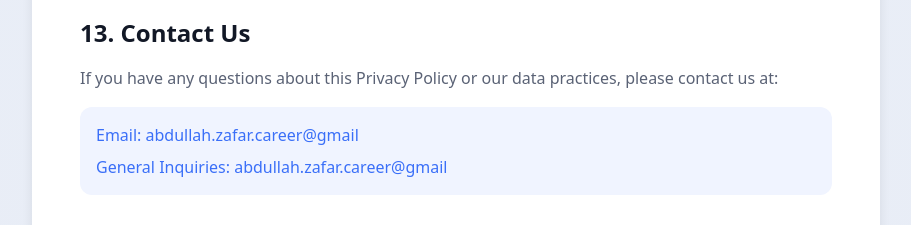
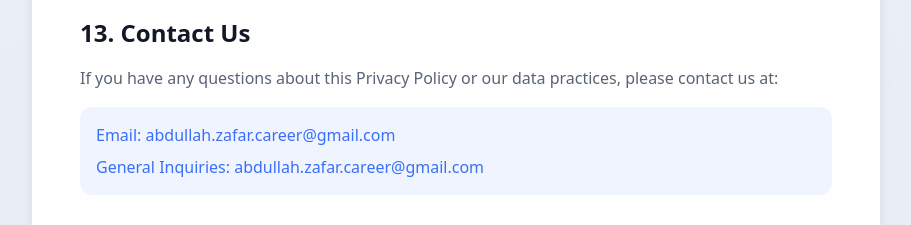
Before and after one commit to ei-abdullah/majestor, a Next.js app in the folder apps/web/: page /privacy in a window 1280 px wide. Shown: the part 3760-3985 px from the top of the page, without its empty margins (184-1095 px from the left). Built offline with nearby package versions, Linux system fonts and the light colour scheme.

Commit message:
changed email on website

```diff
--- a/apps/web/src/app/privacy/page.tsx
+++ b/apps/web/src/app/privacy/page.tsx
@@ -252,8 +252,8 @@ export default function PrivacyPolicy() {
                 please contact us at:
               </p>
               <div className="mt-4 p-4 bg-[#F0F4FF] rounded-xl space-y-2">
-                <p className="text-[#3A6FF8] font-medium">Email: abdullah.zafar.career@gmail</p>
-                <p className="text-[#3A6FF8] font-medium">General Inquiries: abdullah.zafar.career@gmail</p>
+                <p className="text-[#3A6FF8] font-medium">Email: abdullah.zafar.career@gmail.com</p>
+                <p className="text-[#3A6FF8] font-medium">General Inquiries: abdullah.zafar.career@gmail.com</p>
               </div>
             </section>
 
```
